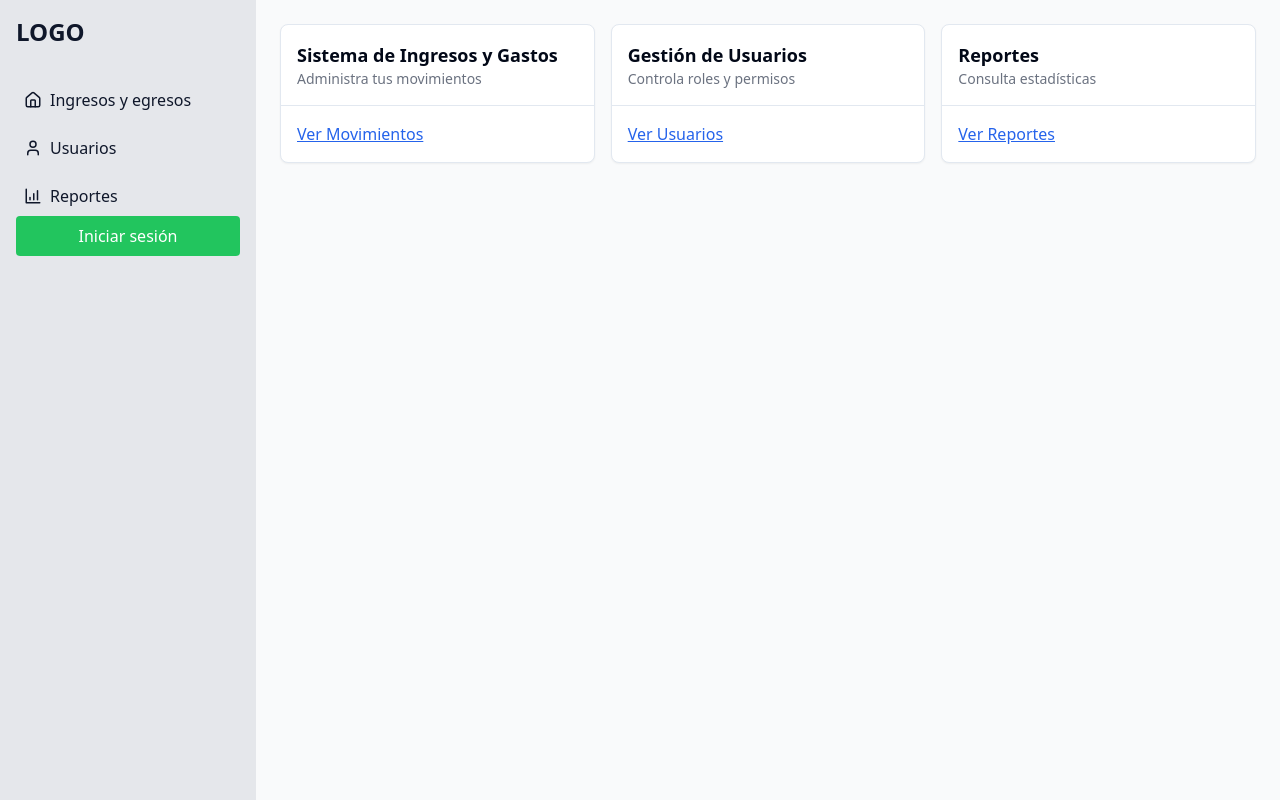
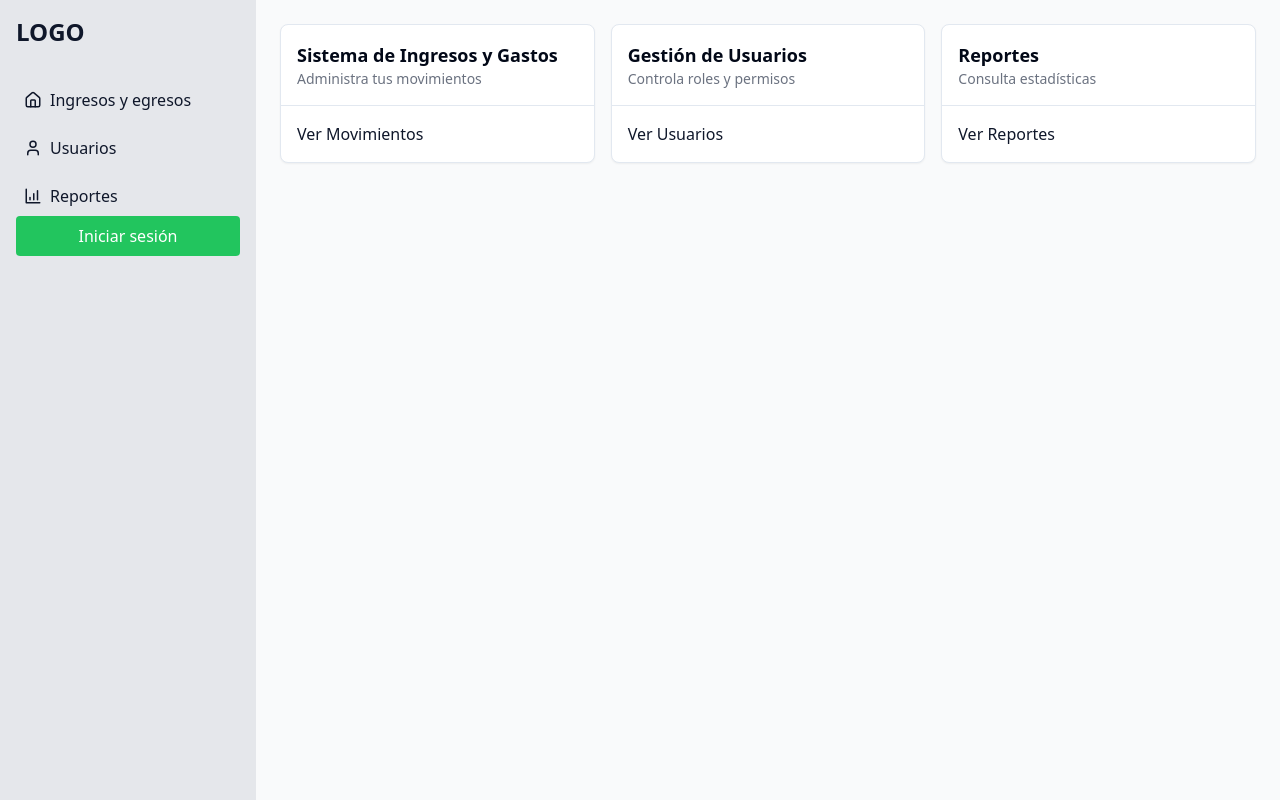
Before and after one commit to JhonRamirez23/pruebaTecnicaPrevalentWare, a Next.js app: page / in a window 1280 px wide. Built offline with nearby package versions, Linux system fonts and the light colour scheme; no server answers.

Commit message:
Solucion final ESLint

```diff
--- a/components/ui/Card.tsx
+++ b/components/ui/Card.tsx
@@ -2,7 +2,6 @@ import * as React from 'react';
 
 interface CardProps extends React.HTMLAttributes<HTMLDivElement> {
   title: string;
-  content: string;
 }
 
 export const Card = ({ className, ...props }: CardProps) => (
@@ -14,7 +13,6 @@ export const Card = ({ className, ...props }: CardProps) => (
 
 interface CardHeaderProps extends React.HTMLAttributes<HTMLDivElement> {
   title: string;
-  content: string;
 }
 
 export const CardHeader = ({ className, ...props }: CardHeaderProps) => (
@@ -23,7 +21,6 @@ export const CardHeader = ({ className, ...props }: CardHeaderProps) => (
 
 interface CardTitleProps extends React.HTMLAttributes<HTMLHeadingElement> {
   title: string;
-  content: string;
 }
 
 export const CardTitle = ({ className, ...props }: CardTitleProps) => (
@@ -44,7 +41,6 @@ export const CardDescription = ({
 );
 
 interface CardContentProps extends React.HTMLAttributes<HTMLDivElement> {
-  title: string;
   content: string;
 }
 
--- /dev/null
+++ b/graphql/errors.ts
@@ -0,0 +1,21 @@
+import { GraphQLError } from 'graphql';
+
+export class AuthenticationError extends GraphQLError {
+  constructor(message: string) {
+    super(message, {
+      extensions: {
+        code: 'UNAUTHENTICATED', // Código personalizado para errores de autenticación
+      },
+    });
+  }
+}
+
+export class ForbiddenError extends GraphQLError {
+  constructor(message: string) {
+    super(message, {
+      extensions: {
+        code: 'FORBIDDEN', // Código personalizado para errores de denegación de acceso
+      },
+    });
+  }
+}
--- a/graphql/resolvers.ts
+++ b/graphql/resolvers.ts
@@ -1,5 +1,5 @@
 import { PrismaClient } from '@prisma/client';
-import { AuthenticationError, ForbiddenError } from 'apollo-server-errors';
+import { AuthenticationError, ForbiddenError } from './errors'; // Importa tus errores personalizados
 
 const prisma = new PrismaClient();
 
--- a/package.json
+++ b/package.json
@@ -15,7 +15,6 @@
     "@as-integrations/next": "^3.0.0",
     "@next-auth/prisma-adapter": "^1.0.7",
     "@prisma/client": "^6.4.1",
-    "apollo-server-errors": "^3.3.1",
     "chart.js": "^4.4.8",
     "class-variance-authority": "^0.7.0",
     "clsx": "^2.1.1",
@@ -41,13 +40,15 @@
     "@types/react-dom": "^18",
     "@typescript-eslint/eslint-plugin": "^8.26.1",
     "@typescript-eslint/parser": "^8.26.1",
-    "eslint": "^8",
+    "eslint": "^9.22.0",
     "eslint-config-next": "14.2.3",
     "eslint-config-prettier": "^10.1.1",
     "eslint-plugin-prettier": "^5.2.3",
+    "glob": "^11.0.1",
     "jest": "^29.7.0",
     "postcss": "^8",
     "prisma": "^6.4.1",
+    "rimraf": "^6.0.1",
     "tailwindcss": "^3.4.1",
     "ts-jest": "^29.2.6",
     "typescript": "^5"
--- a/pages/index.tsx
+++ b/pages/index.tsx
@@ -12,37 +12,37 @@ export default function Home() {
   return (
     <Layout>
       <div className='flex gap-4'>
-        <Card className='flex-1 hover:shadow-md transition'>
-          <CardHeader>
-            <CardTitle>Sistema de Ingresos y Gastos</CardTitle>
-            <CardDescription>Administra tus movimientos</CardDescription>
+        <Card className='flex-1 hover:shadow-md transition' title='Sistema de Ingresos y Gastos'>
+          <CardHeader title='Sistema de Ingresos y Gastos'>
+            <CardTitle title='Sistema de Ingresos y Gastos'>Sistema de Ingresos y Gastos</CardTitle>
+            <CardDescription title='Sistema de Ingresos y Gastos' content='Administra tus movimientos'>Administra tus movimientos</CardDescription>
           </CardHeader>
-          <CardContent>
-            <Link href='/transactions' className='text-blue-600 underline'>
+          <CardContent content='Ver Movimientos'>
+            <Link href='/transactions' className='text-slate-900'>
               Ver Movimientos
             </Link>
           </CardContent>
         </Card>
 
-        <Card className='flex-1 hover:shadow-md transition'>
-          <CardHeader>
-            <CardTitle>Gestión de Usuarios</CardTitle>
-            <CardDescription>Controla roles y permisos</CardDescription>
+        <Card className='flex-1 hover:shadow-md transition' title='Gestión de Usuarios'>
+          <CardHeader title='Gestión de Usuarios'>
+            <CardTitle title='Gestión de Usuarios'>Gestión de Usuarios</CardTitle>
+            <CardDescription title='Gestión de Usuarios' content='Controla roles y permisos'>Controla roles y permisos</CardDescription>
           </CardHeader>
-          <CardContent>
-            <Link href='/users' className='text-blue-600 underline'>
+          <CardContent content='Ver Usuarios'>
+            <Link href='/users' className='text-slate-900'>
               Ver Usuarios
             </Link>
           </CardContent>
         </Card>
 
-        <Card className='flex-1 hover:shadow-md transition'>
-          <CardHeader>
-            <CardTitle>Reportes</CardTitle>
-            <CardDescription>Consulta estadísticas</CardDescription>
+        <Card className='flex-1 hover:shadow-md transition' title='Reportes'>
+          <CardHeader title='Reportes'>
+            <CardTitle title='Reportes'>Reportes</CardTitle>
+            <CardDescription title='Reportes' content='Consulta estadísticas'>Consulta estadísticas</CardDescription>
           </CardHeader>
-          <CardContent>
-            <Link href='/reports' className='text-blue-600 underline'>
+          <CardContent content='Ver Reportes'>
+            <Link href='/reports' className='text-slate-900'>
               Ver Reportes
             </Link>
           </CardContent>
```
Also changed, not shown: .eslintrc.json (deleted), 1 other file (tests, documents, lock files or other folders).
